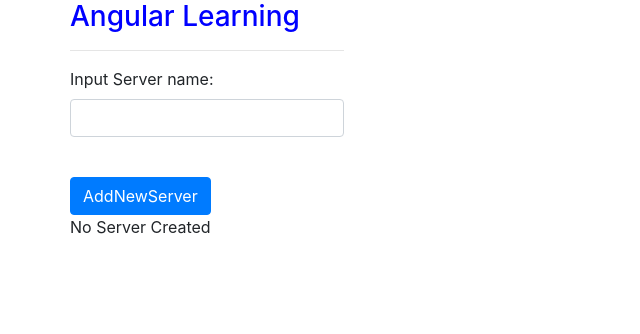
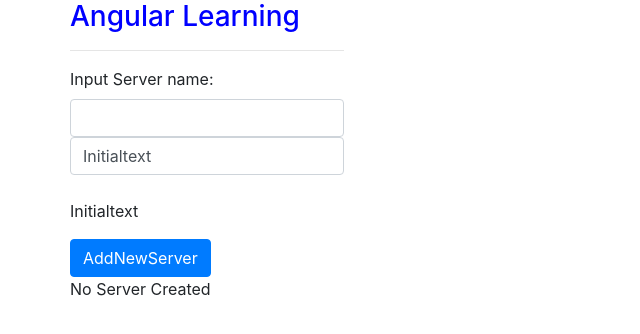
Before and after one commit to Venkatesh505/AngularLearning, an Angular app: page / in a window 1280 px wide. Shown: the top 334 px of the page, without its empty margins (0-640 px from the left). Built offline with nearby package versions, Linux system fonts and the light colour scheme.

Commit message:
Two Way Binding

```diff
--- a/src/app/servers/servers.component.html
+++ b/src/app/servers/servers.component.html
@@ -1,5 +1,6 @@
 <label>Input Server name: </label><br>
 <input type="text" class="form-control" (input)="enterservername($event)"/>
+<input type="text" class="form-control" [(ngModel)]="textentered"/>
 <br>
 <p>{{textentered}}</p>
 <button class="btn btn-primary" [disabled]="!addNewServer" (click)="onServerCreate()">AddNewServer</button>
--- a/src/app/servers/servers.component.ts
+++ b/src/app/servers/servers.component.ts
@@ -10,7 +10,7 @@
 export class ServersComponent implements OnInit {
 addNewServer=false;
 newserverstatus="No Server Created";
-textentered='';
+textentered='Initialtext';
   constructor() {
     setTimeout(() => {this.addNewServer=true;},2000)
    }
@@ -19,7 +19,7 @@
   }
 onServerCreate()
 {
-this.newserverstatus="New Server Created";
+this.newserverstatus="New Server Created is " + this.textentered;
 }
 enterservername(event: Event)
 {
```
Also changed, not shown: src/app/app.module.ts (+8 -6 lines).
